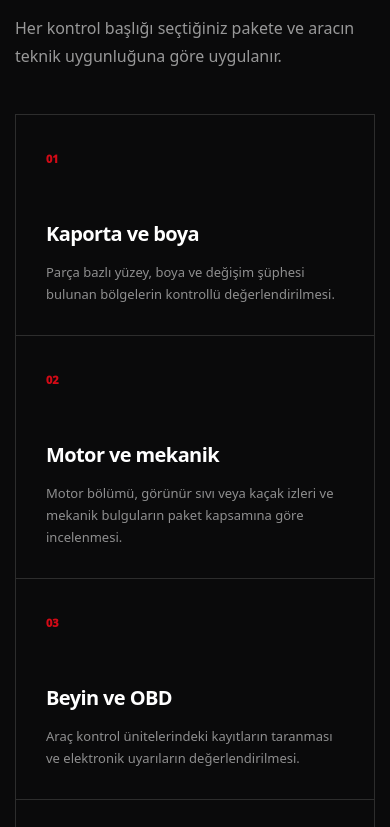
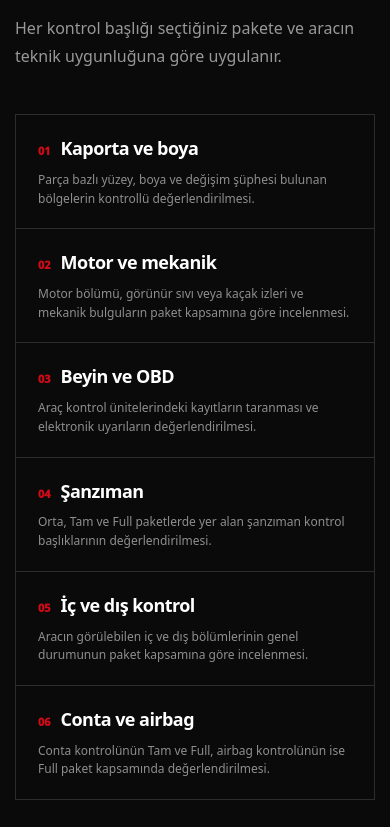
Before and after one commit to samivolkan/ekspertiz-bursa-web, a Next.js app: page / in a window 390 px wide. Shown: the part 4777-5604 px from the top of the page. Built offline with nearby package versions, Linux system fonts and the light colour scheme; no server answers.

Commit message:
Compact mobile service cards

```diff
--- a/app/globals.css
+++ b/app/globals.css
@@ -1059,8 +1059,15 @@ a {
   font-weight: 950;
 }
 
+.service-card-heading {
+  display: flex;
+  align-items: baseline;
+  gap: 12px;
+  margin-bottom: 12px;
+}
+
 .service-grid h3 {
-  margin: 48px 0 12px;
+  margin: 0;
   font-size: 20px;
   font-weight: 900;
   letter-spacing: -0.03em;
@@ -3449,8 +3456,23 @@ a {
   }
 
   .service-grid article {
-    min-height: 205px;
+    min-height: 0;
+    padding: 20px 22px;
     border-left: 1px solid var(--line-dark);
+  }
+
+  .service-card-heading {
+    gap: 10px;
+    margin-bottom: 8px;
+  }
+
+  .service-grid h3 {
+    font-size: 18px;
+  }
+
+  .service-grid p {
+    font-size: 12px;
+    line-height: 1.55;
   }
 
   .form-card {
--- a/app/page.tsx
+++ b/app/page.tsx
@@ -188,8 +188,10 @@ export default function Home() {
           <div className="service-grid">
             {services.map((service, index) => (
               <article key={service.slug}>
-                <span>{String(index + 1).padStart(2, "0")}</span>
-                <h3>{service.name}</h3>
+                <div className="service-card-heading">
+                  <span>{String(index + 1).padStart(2, "0")}</span>
+                  <h3>{service.name}</h3>
+                </div>
                 <p>{service.description}</p>
               </article>
             ))}
```
